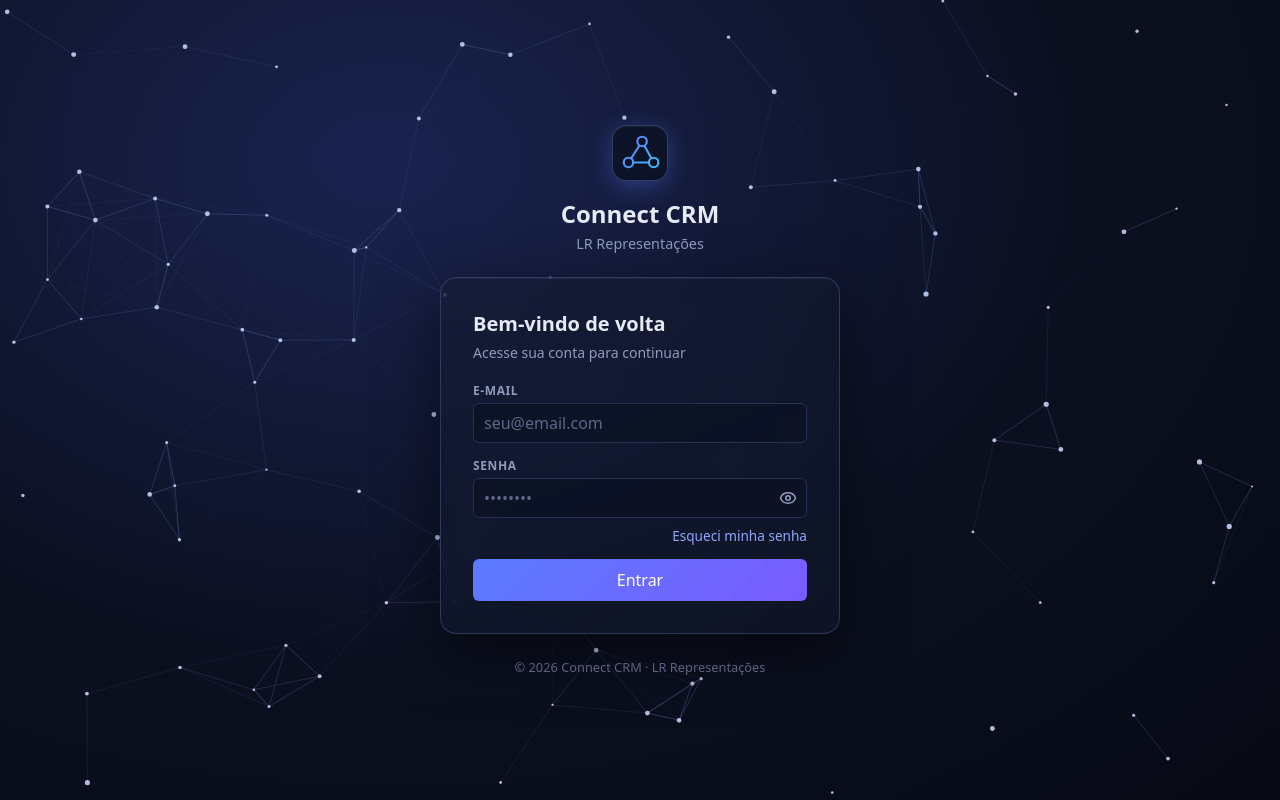
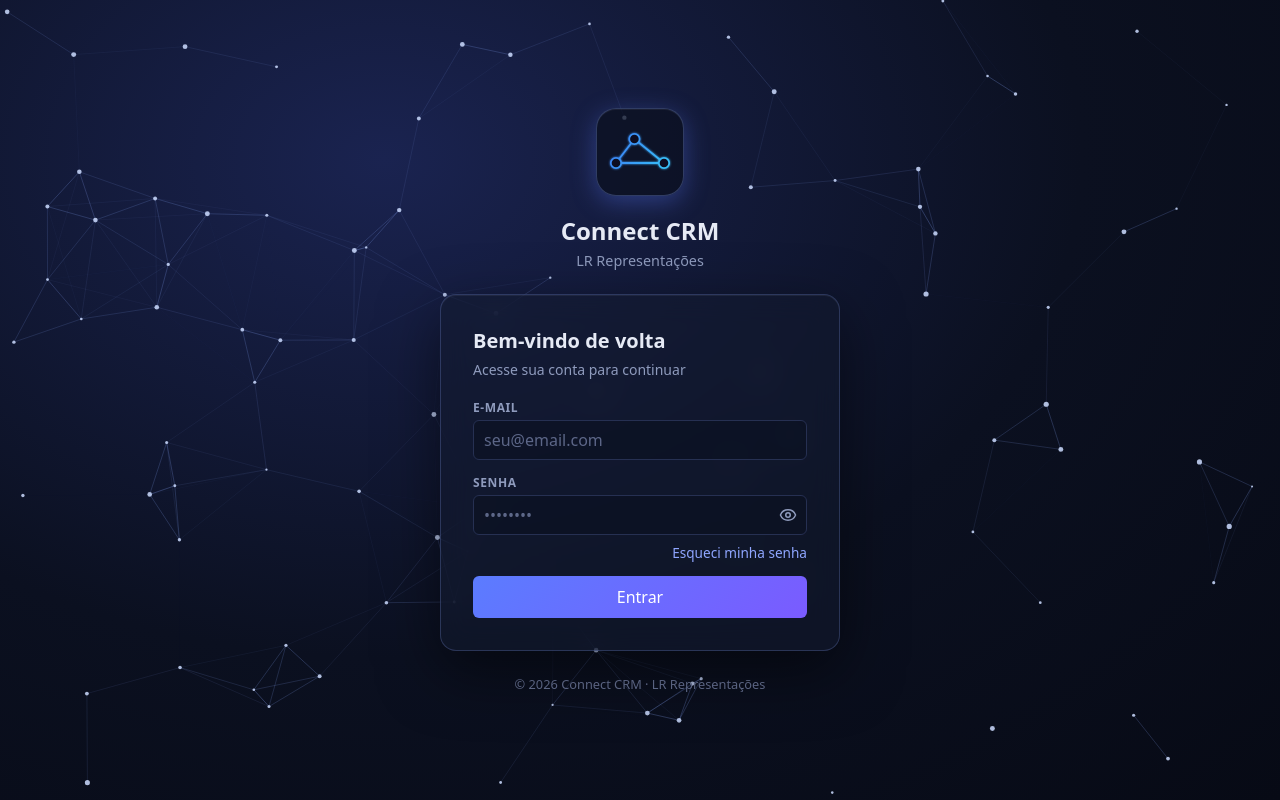
Before and after one commit to connect-crm-lr/connect-crm, a React (Vite) app in the folder frontend/: page /login in a window 1280 px wide. Built offline with nearby package versions, Linux system fonts and the light colour scheme; no server answers.

Commit message:
feat(login): aumenta o símbolo do Connect CRM no formato da referência

```diff
--- a/frontend/src/components/LogoConnect.jsx
+++ b/frontend/src/components/LogoConnect.jsx
@@ -1,35 +1,46 @@
 import { useId } from 'react';
 
-// Símbolo do Connect CRM: três pontos ligados, como uma rede de contatos.
-// SVG puro, então fica nítido em qualquer tamanho. "tamanho" é a largura em px.
-export default function LogoConnect({ tamanho = 32, className }) {
-  // id único do gradiente, para não colidir se o logo aparecer mais de uma vez na página
+// Símbolo do Connect CRM: três pontos ligados em triângulo, como uma rede de contatos.
+// SVG puro, então fica nítido em qualquer tamanho. "tamanho" é a largura em px; a altura acompanha a proporção.
+export default function LogoConnect({ tamanho = 56, className }) {
+  // ids únicos, para não colidir se o logo aparecer mais de uma vez na página
   const idGradiente = useId();
+  const idBrilho = useId();
 
   return (
     <svg
       className={className}
       width={tamanho}
-      height={tamanho}
-      viewBox="0 0 40 40"
+      height={(tamanho * 52) / 80}
+      viewBox="0 0 80 52"
       fill="none"
       role="img"
       aria-label="Connect CRM"
     >
       <defs>
-        <linearGradient id={idGradiente} x1="6" y1="6" x2="34" y2="34" gradientUnits="userSpaceOnUse">
-          <stop offset="0" stopColor="#5b7cff" />
+        <linearGradient id={idGradiente} x1="10" y1="10" x2="70" y2="42" gradientUnits="userSpaceOnUse">
+          <stop offset="0" stopColor="#3b82f6" />
           <stop offset="1" stopColor="#38bdf8" />
         </linearGradient>
+        {/* Brilho azul em volta das linhas e dos pontos */}
+        <filter id={idBrilho} x="-30%" y="-30%" width="160%" height="160%">
+          <feGaussianBlur stdDeviation="1.6" result="desfoque" />
+          <feMerge>
+            <feMergeNode in="desfoque" />
+            <feMergeNode in="SourceGraphic" />
+          </feMerge>
+        </filter>
       </defs>
 
-      {/* Ligações entre os pontos */}
-      <path d="M22 9 L9 29 L33 29 Z" stroke={`url(#${idGradiente})`} strokeWidth="2" strokeLinejoin="round" />
+      <g filter={`url(#${idBrilho})`} stroke={`url(#${idGradiente})`} strokeWidth="2.2">
+        {/* Ligações entre os pontos */}
+        <path d="M33 10 L10 40 L70 40 Z" strokeLinejoin="round" />
 
-      {/* Pontos: o preenchimento escuro esconde a linha por dentro do círculo */}
-      <circle cx="22" cy="9" r="4.5" fill="#0b1020" stroke={`url(#${idGradiente})`} strokeWidth="2" />
-      <circle cx="9" cy="29" r="4.5" fill="#0b1020" stroke={`url(#${idGradiente})`} strokeWidth="2" />
-      <circle cx="33" cy="29" r="4.5" fill="#0b1020" stroke={`url(#${idGradiente})`} strokeWidth="2" />
+        {/* Pontos: o preenchimento escuro esconde a linha por dentro do círculo */}
+        <circle cx="33" cy="10" r="6.5" fill="#0b1020" />
+        <circle cx="10" cy="40" r="6.5" fill="#0b1020" />
+        <circle cx="70" cy="40" r="6.5" fill="#0b1020" />
+      </g>
     </svg>
   );
 }
--- a/frontend/src/pages/Login.css
+++ b/frontend/src/pages/Login.css
@@ -70,11 +70,11 @@
 .login-logo {
   display: grid;
   place-items: center;
-  width: 56px;
-  height: 56px;
-  margin-bottom: 12px;
+  width: 88px;
+  height: 88px;
+  margin-bottom: 14px;
   border: 1px solid rgba(140, 170, 255, 0.28);
-  border-radius: 14px;
+  border-radius: 20px;
   background: rgba(11, 16, 32, 0.75);
   box-shadow: 0 6px 24px rgba(91, 124, 255, 0.35), inset 0 1px 0 rgba(255, 255, 255, 0.06);
 }
--- a/frontend/src/pages/Login.jsx
+++ b/frontend/src/pages/Login.jsx
@@ -51,7 +51,7 @@ export default function Login() {
         {/* Cabeçalho */}
         <header className="login-cabecalho">
           <div className="login-logo">
-            <LogoConnect tamanho={42} />
+            <LogoConnect tamanho={64} />
           </div>
           <h1 className="login-titulo">Connect CRM</h1>
           <p className="login-subtitulo">LR Representações</p>
```
